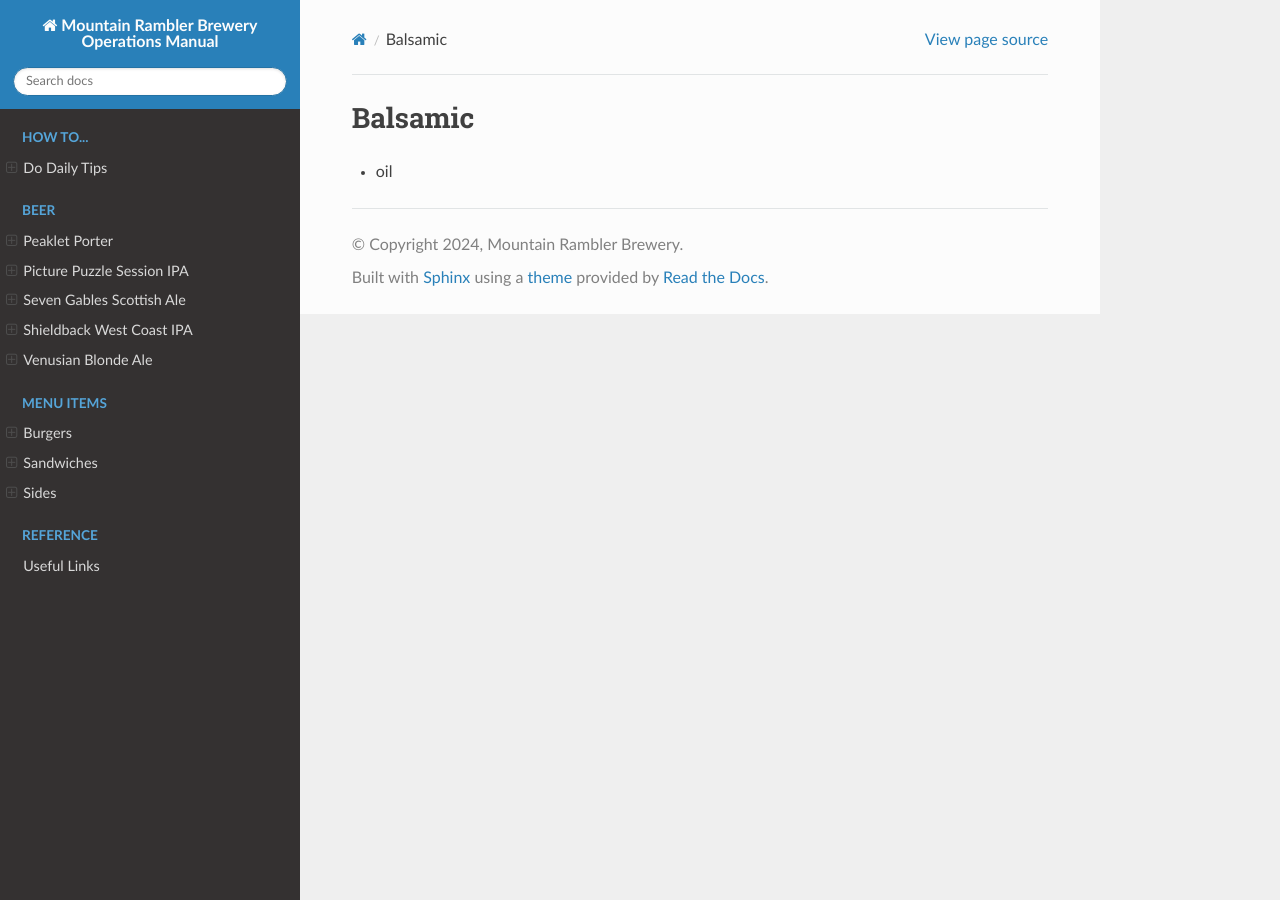
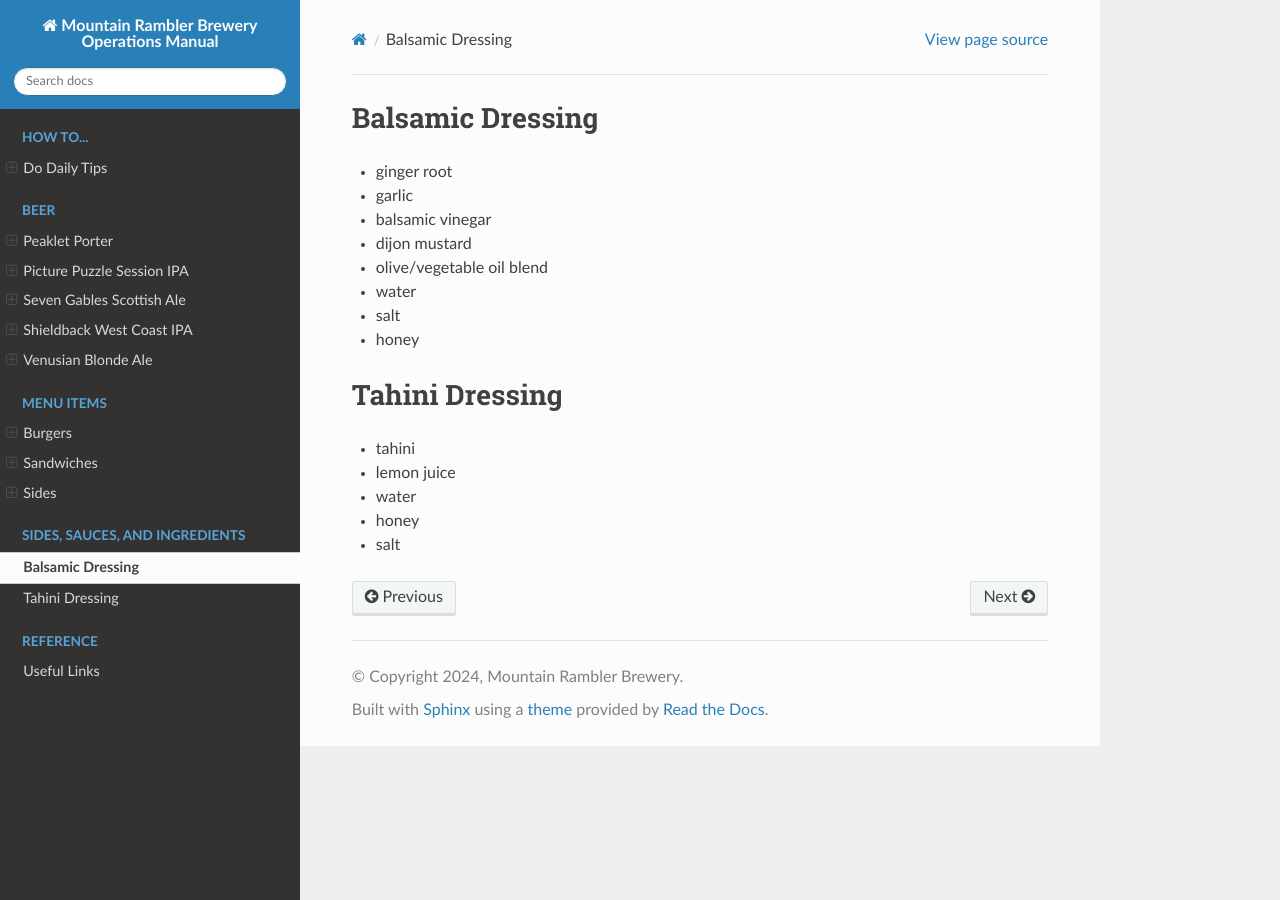
Before and after one commit to zhenry9/mrb-docs, a Sphinx documentation site: the page built from docs/source/menu/food/ingredients/salad-dressings.rst, in a window 1280 px wide. Built offline with Sphinx 7.4.7 and the Read the Docs theme 2.0.0, drawn with Linux system fonts in a browser that asks for light colours.

Commit message:
small fixes

```diff
--- a/docs/source/index.rst
+++ b/docs/source/index.rst
@@ -38,7 +38,7 @@
    :caption: Sides, sauces, and ingredients
    :glob:
 
-   menu/ingredients/*
+   menu/food/ingredients/*
 
 .. toctree::
    :maxdepth: 2
--- a/docs/source/menu/food/ingredients/salad-dressings.rst
+++ b/docs/source/menu/food/ingredients/salad-dressings.rst
@@ -1,3 +1,18 @@
-Balsamic
-========
-- oil
+Balsamic Dressing
+=================
+- ginger root
+- garlic
+- balsamic vinegar
+- dijon mustard
+- olive/vegetable oil blend
+- water
+- salt
+- honey
+
+Tahini Dressing
+===============
+- tahini
+- lemon juice
+- water
+- honey
+- salt
--- a/docs/source/menu/food/sides.rst
+++ b/docs/source/menu/food/sides.rst
@@ -21,4 +21,4 @@ Side Salad
 - Tomato
 - Onion
 - Cucumber
-- :ref:`Balsamic` dressing
+- :ref:`Balsamic Dressing`
```
